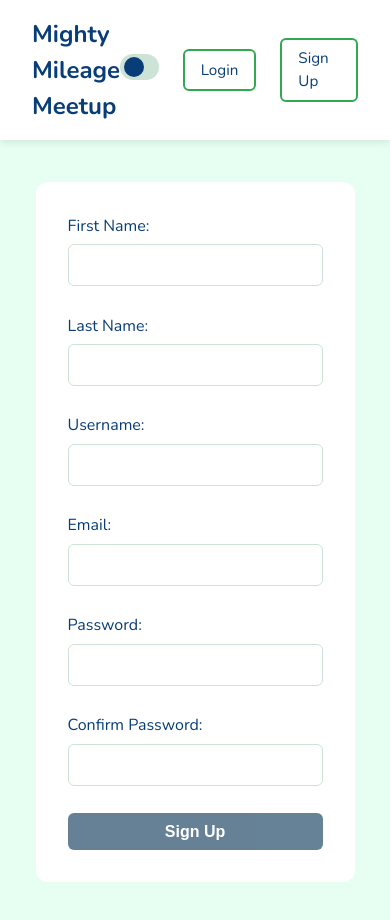
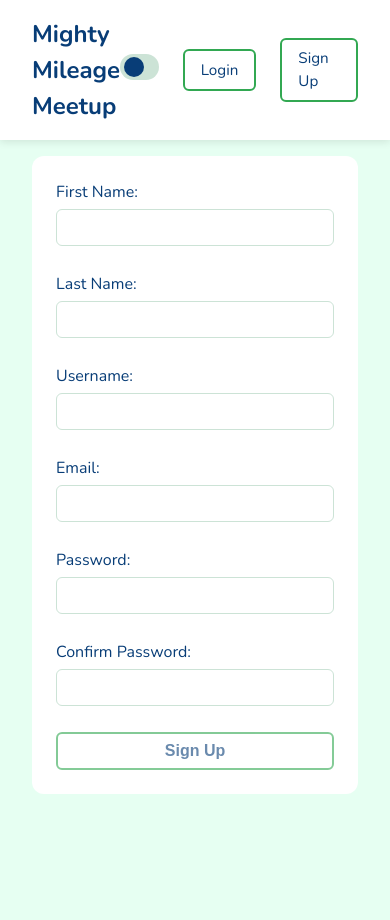
Before and after one commit to sjtroxel/Q3-2025-Codefi-SoloProject, an Angular app in the folder FE-Mighty_Mileage_Meetup/: page /signup in a window 390 px wide. Shown: the top 920 px of the page. Built offline with nearby package versions, Linux system fonts and the light colour scheme.

Commit message:
fixed container on signup page

```diff
--- a/FE-Mighty_Mileage_Meetup/src/app/features/meetup/meetup-form/meetup-form.scss
+++ b/FE-Mighty_Mileage_Meetup/src/app/features/meetup/meetup-form/meetup-form.scss
@@ -6,18 +6,17 @@
   form {
     display: flex;
     flex-direction: column;
-    gap: 0.7rem;        // tighter vertical spacing
-    width: 100%;
+    gap: 0.7rem;
 
     label {
       font-weight: 500;
       color: var(--text);
-      margin-bottom: 0.15rem;  // smaller spacing under label
+      margin-bottom: 0.05rem;
     }
 
     input,
     select {
-      padding: 0.6rem;  // slightly less vertical padding
+      padding: 0.5rem;
       border: 1px solid var(--border);
       border-radius: 6px;
       background: var(--input-bg);
@@ -27,18 +26,24 @@
 
       &:focus {
         border-color: var(--accent);
-        box-shadow: 0 0 6px var(--accent); // slightly smaller shadow
+        box-shadow: 0 0 6px var(--accent);
+      }
+    }
+
+    /* Dark mode option text only */
+    body.dark-mode & {
+      select option {
+        color: var(--text-secondary); // dark green text
       }
     }
 
     button {
-      padding: 0.4rem 1rem; // slightly smaller button
+      padding: 0.4rem 1rem;
       border: 2px solid var(--accent);
       border-radius: 6px;
       background: transparent;
       color: var(--navbar-text);
-      font-size: 0.95rem;
-      font-weight: 500;
+      font-size: 1rem;
       cursor: pointer;
       transition: background 0.3s ease, color 0.3s ease, box-shadow 0.3s ease;
 
@@ -57,8 +62,9 @@
     }
 
     @media (max-width: 600px) {
-      gap: 0.5rem;       // even tighter on mobile
-      input, select {
+      gap: 0.5rem;
+      input,
+      select {
         padding: 0.5rem;
       }
       button {
--- a/FE-Mighty_Mileage_Meetup/src/app/pages/signup/signup.scss
+++ b/FE-Mighty_Mileage_Meetup/src/app/pages/signup/signup.scss
@@ -1,67 +1,76 @@
 .login-container,
 .container {
+  min-height: 100vh;               // full viewport height
+  width: 100%;
+  background-color: var(--background); // covers full page in any theme
   display: flex;
   justify-content: center;
-  align-items: center;
-  min-height: calc(100vh - 60px);
-  padding: 1rem;
+  align-items: flex-start;         // start under navbar
+  padding: 1rem 2rem;
+  box-sizing: border-box;
 
   form {
     background: var(--card-bg);
-    padding: 2rem;
+    padding: 1.5rem 1.5rem;
     border-radius: 12px;
     box-shadow: var(--card-shadow);
     width: 100%;
     max-width: 400px;
     display: flex;
     flex-direction: column;
-    gap: 0.9rem;
+    gap: 0.8rem;
 
     h2 {
       text-align: center;
       color: var(--text);
+      margin-bottom: 0.6rem;
+      font-size: 1.5rem;
     }
 
     label {
       font-weight: 500;
       color: var(--text);
+      margin-bottom: 0.3rem;
     }
 
-    input {
-      padding: 0.7rem;
+    input,
+    select {
+      width: 100%;
+      padding: 0.55rem 0.6rem;
       border: 1px solid var(--border);
       border-radius: 6px;
       font-size: 1rem;
-      background: var(--input-bg);
+      background-color: var(--input-bg);
       color: var(--text);
-      transition: border 0.3s ease;
+      transition: border 0.3s ease, box-shadow 0.3s ease;
 
       &:focus {
         border-color: var(--accent);
-        box-shadow: 0 0 8px var(--accent);
+        box-shadow: 0 0 6px var(--accent);
+        outline: none;
       }
     }
 
     button {
-    //   background: var(--primary);
-    //   color: var(--card-bg);
-    //   border: none;
-    //   padding: 0.8rem;
-    //   border-radius: 8px;
+      padding: 0.5rem 1rem;
+      border-radius: 6px;
+      border: 2px solid var(--accent);
+      background: transparent;
+      color: var(--navbar-text);
       font-size: 1rem;
-    //   font-weight: bold;
-    //   cursor: pointer;
-    //   transition: background 0.3s ease, box-shadow 0.3s ease;
+      cursor: pointer;
+      transition: background 0.3s ease, color 0.3s ease, box-shadow 0.3s ease;
+
+      &:hover {
+        background: var(--accent);
+        color: var(--card-bg);
+        box-shadow: 0 0 6px var(--accent);
+      }
     }
-    //   &:hover {
-    //     background: var(--accent);
-    //     box-shadow: 0 0 12px var(--accent);
-    //   }
-    // }
 
     .error {
       color: var(--error);
-      font-size: 0.9rem;
+      font-size: 0.85rem;
       text-align: center;
     }
   }
```
